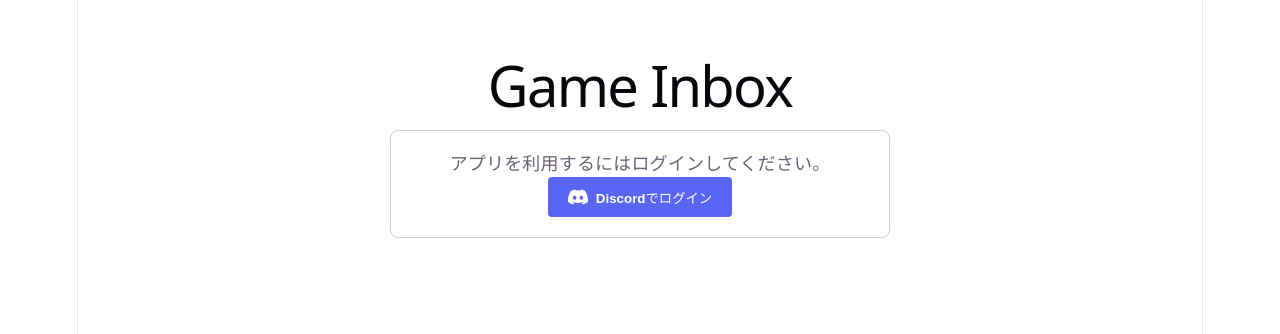
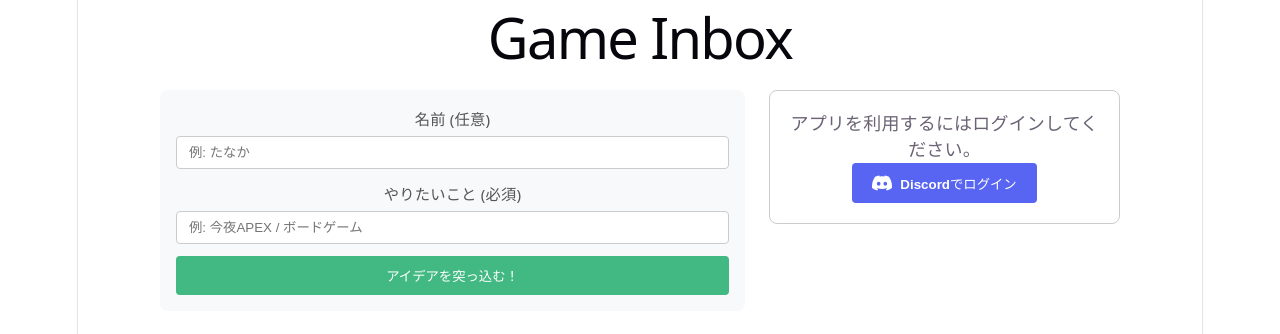
Before and after one commit to nek0m0dok1/Tudo_Hub, a Vue app: page / in a window 1280 px wide. Shown: the top 334 px of the page. Built offline with nearby package versions, Linux system fonts and the light colour scheme; no server answers.

Commit message:
feat: 投稿フォームをログイン後画面に実装

```diff
--- a/src/App.vue
+++ b/src/App.vue
@@ -1,6 +1,7 @@
 <script setup>
 import { ref, onMounted } from "vue";
 import { supabase } from "./supabase";
+import PostForm from './components/PostForm.vue'
 
 // 認証ユーザー情報（Supabase Auth）
 const user = ref(null);
@@ -91,20 +92,22 @@
   const { error } = await supabase.auth.signOut();
   if (error) console.error("Error logging out:", error.message);
 };
+
+// 送信成功時に発火するイベントのテスト
+const handlePosted = () => {
+  console.log('投稿イベントを受け取りました！Supabaseを確認してください。')
+}
 </script>
 
 <template>
-  <div
-    style="
-      width: 90%;
-      margin: 40px auto;
-      font-family: sans-serif;
-      text-align: center;
-      max-width: 500px;
-      font-family: sans-serif;
-    "
-  >
-    <h1>Game Inbox</h1>
+  <h1 class="page-title">Game Inbox</h1>
+
+  <div class="app-layout">
+    <main class="post-form-column">
+      <PostForm @posted="handlePosted" />
+    </main>
+
+    <div class="auth-column">
 
     <!-- 読込中（セッション復元待ち） -->
     <div v-if="loading">
@@ -207,5 +210,85 @@
         Discordでログイン
       </button>
     </div>
+    </div>
   </div>
 </template>
+
+<style scoped>
+.page-title {
+  width: 100%;
+  margin: 24px 0 0;
+  text-align: center;
+}
+
+.app-layout {
+  width: 100%;
+  max-width: 1000px;
+  margin: 0 auto;
+  padding: 0 20px;
+  box-sizing: border-box;
+  display: flex;
+  gap: 24px;
+  align-items: flex-start;
+  justify-content: center;
+}
+
+.post-form-column {
+  flex: 0 1 600px;
+  min-width: 0;
+  max-width: 600px;
+  box-sizing: border-box;
+}
+
+.post-form-column {
+  margin: 40px 0;
+}
+
+.auth-column {
+  flex: 0 1 360px;
+  width: 100%;
+  max-width: 360px;
+  margin: 40px 0;
+  font-family: sans-serif;
+  text-align: center;
+}
+
+.auth-column > div {
+  width: 100%;
+  box-sizing: border-box;
+}
+
+.auth-column h1 {
+  font-size: 36px;
+  margin: 20px 0;
+}
+
+.auth-column button {
+  max-width: 280px;
+  box-sizing: border-box;
+}
+
+@media (max-width: 760px) {
+  .app-layout {
+    flex-direction: column;
+    align-items: center;
+    gap: 0;
+  }
+
+  .post-form-column,
+  .auth-column {
+    flex-basis: auto;
+    width: 100%;
+    max-width: 600px;
+  }
+
+  .auth-column {
+    margin-top: 0;
+  }
+}
+.title {
+  text-align: center; /* テキストを中央揃え */
+  margin-top: 20px;   /* 上部に余白を作成 */
+  margin-bottom: 24px;
+}
+</style>
```
